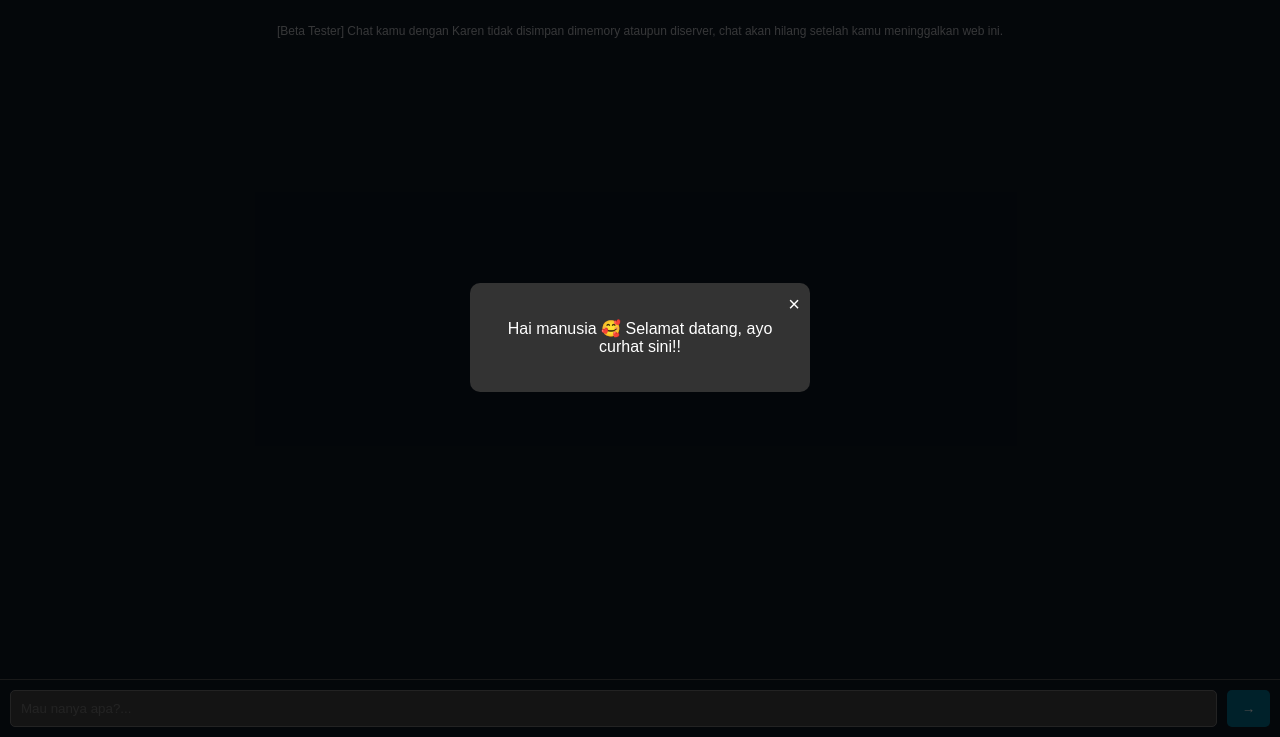
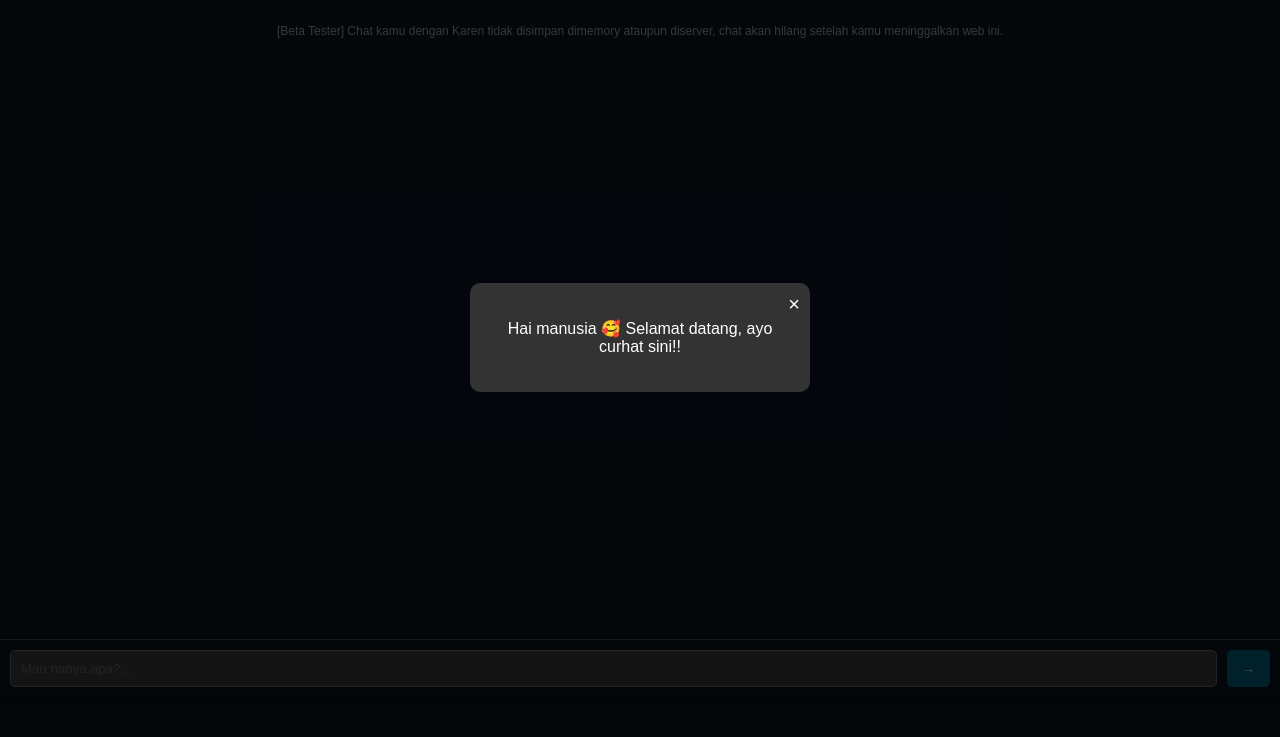
Before and after one commit to estexcapital/chat-karen-ai, a website: page index.html in a window 1280 px wide. Shown: the part 63-800 px from the top of the page. Drawn offline with Linux system fonts and the light colour scheme; some packages are replaced by stand-ins of ours; a script that the page names is missing.

Commit message:
Update style.css

```diff
--- a/style.css
+++ b/style.css
@@ -2,16 +2,16 @@ body {
     font-family: Arial, sans-serif;
     margin: 0;
     padding: 0;
-    background-color: #2d2d2d; /* Warna latar belakang lebih gelap */
+    background-color: #0D1623; /* Warna latar belakang lebih gelap */
     display: flex;
     justify-content: center;
-    align-items: center;
+    align-items: top;
     height: 100vh;
 }
 
 .chat-container {
     width: 100%;
-    height: 100%;
+    height: 95%;
     background-color: #0D1623; /* Background yang lebih gelap untuk chat container */
     box-shadow: 0 4px 15px rgba(0, 0, 0, 0.5); /* Shadow lebih gelap dan tebal */
     display: flex;
```
